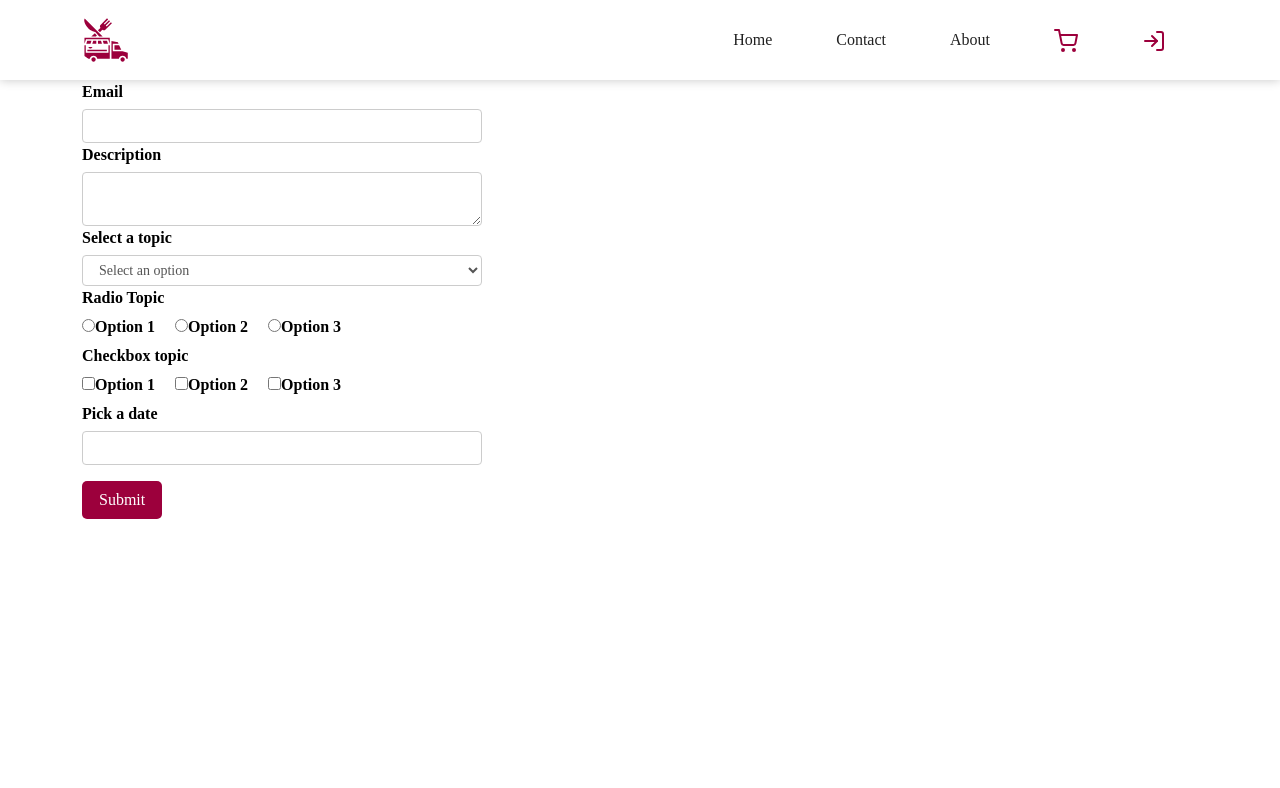
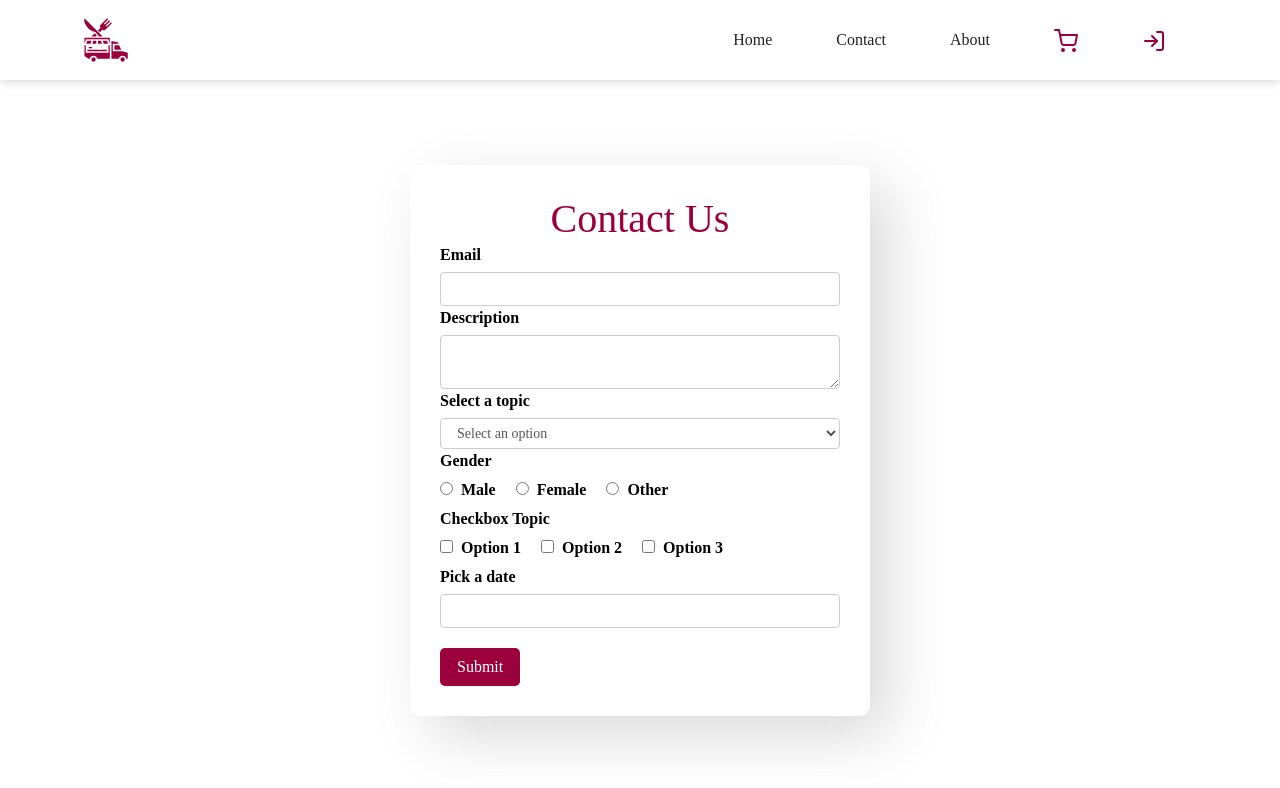
Before and after one commit to rohit-kumaar/foodstore, a React (Create React App) app: page /contact in a window 1280 px wide. Shown: the top 788 px of the page. Built offline with nearby package versions, Linux system fonts and the light colour scheme.

Commit message:
contact us form

```diff
--- a/src/components/form/Checkbox.js
+++ b/src/components/form/Checkbox.js
@@ -20,7 +20,7 @@ function Checkbox(props) {
                   checked={field.value.includes(option.value)}
                 />
 
-                <label htmlFor={option.value}>{option.key}</label>
+                <label htmlFor={option.value} className="ms-2">{option.key}</label>
               </React.Fragment>
             );
           });
--- a/src/components/form/RadioButton.js
+++ b/src/components/form/RadioButton.js
@@ -20,7 +20,9 @@ function RadioButton(props) {
                   checked={field.value === option.value}
                 />
 
-                <label htmlFor={option.value}>{option.key}</label>
+                <label htmlFor={option.value} className="ms-2">
+                  {option.key}
+                </label>
               </React.Fragment>
             );
           });
--- a/src/components/form/TextError.js
+++ b/src/components/form/TextError.js
@@ -1,7 +1,7 @@
 import React from "react";
 
 function TextError(props) {
-  return <div className="error">{props.children}</div>;
+  return <div className="text-danger">{props.children}</div>;
 }
 
 export default TextError;
--- a/src/pages/Contact.jsx
+++ b/src/pages/Contact.jsx
@@ -4,6 +4,7 @@ import { Formik, Form } from "formik";
 import * as Yup from "yup";
 import FormikControl from "components/form/FormikControl";
 import { useTitle } from "hooks/useTitle";
+import { motion } from "framer-motion";
 
 function Contact() {
   useTitle("Contact Us");
@@ -17,9 +18,9 @@ function Contact() {
   ];
 
   const radioOptions = [
-    { key: "Option 1", value: "rOption 1" },
-    { key: "Option 2", value: "rOption 2" },
-    { key: "Option 3", value: "rOption 3" },
+    { key: "Male", value: "rMale" },
+    { key: "Female", value: "rFemale" },
+    { key: "Other", value: "rOther" },
   ];
 
   const checkboxOptions = [
@@ -56,14 +57,25 @@ function Contact() {
       <Header />
 
       <div className="container">
+        <motion.div
+          className="contact"
+          initial={{
+            x: "-100vw",
+            opacity: 0,
+          }}
+          animate={{
+            x: 0,
+            opacity: 1,
+          }}
+        >
           <Formik
-          className="contact"
             initialValues={initialValue}
             validationSchema={validationSchema}
             onSubmit={onSubmit}
           >
             {(formik) => (
               <Form>
+                <h1>Contact Us</h1>
                 <FormikControl
                   control="input"
                   type="email"
@@ -86,14 +98,14 @@ function Contact() {
 
                 <FormikControl
                   control="radio"
-                label="Radio Topic"
+                  label="Gender"
                   name="radioOption"
                   options={radioOptions}
                 />
 
                 <FormikControl
                   control="checkbox"
-                label="Checkbox topic"
+                  label="Checkbox Topic"
                   name="checkboxOption"
                   options={checkboxOptions}
                 />
@@ -106,7 +118,7 @@ function Contact() {
 
                 <button
                   type="submit"
-                className="btn mt-3"
+                  className="btn"
                   disabled={!formik.isValid}
                 >
                   Submit
@@ -114,6 +126,7 @@ function Contact() {
               </Form>
             )}
           </Formik>
+        </motion.div>
       </div>
     </>
   );
--- a/src/scss/components/_hero.scss
+++ b/src/scss/components/_hero.scss
@@ -30,7 +30,6 @@
 
     > h1 {
       font-size: rem(48);
-      text-transform: uppercase;
 
       @include mobile {
         font-size: rem(64);
--- a/src/scss/components/form/_form.scss
+++ b/src/scss/components/form/_form.scss
@@ -26,7 +26,3 @@ select {
   border: 1px solid #ccc;
   border-radius: 4px;
 }
-
-.error {
-  color: red;
-}
--- a/src/scss/pages/_contact.scss
+++ b/src/scss/pages/_contact.scss
@@ -1,4 +1,21 @@
 .contact {
   width: 100%;
   height: calc(100vh - 80px);
+  @extend %flexCenter;
+
+  > form {
+    padding: 30px;
+    border-radius: 10px;
+    background: $white;
+    box-shadow: 20px 20px 60px #d9d9d9, -20px -20px 60px $white;
+
+    > h1 {
+      text-align: center;
+      color: $primary;
+    }
+
+    > button {
+      margin-top: 20px;
+    }
+  }
 }
```
Lines whose indentation alone changed are shown as unchanged.
